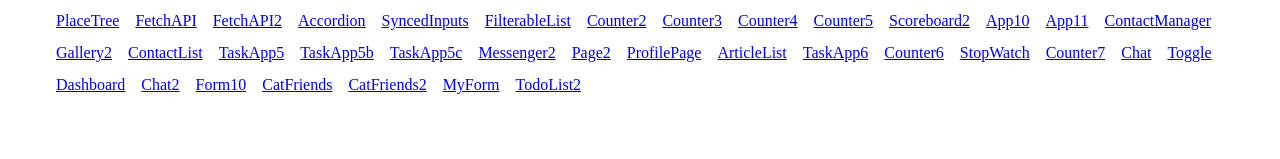
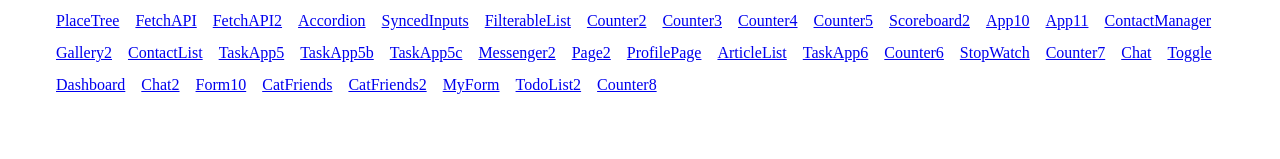
Before and after one commit to takunagai/react-official-tutorial, a React (Create React App) app: page / in a window 1280 px wide. Shown: the part 127-286 px from the top of the page. Built offline with nearby package versions, Linux system fonts and the light colour scheme.

Commit message:
参照を利用した DOM の操作 5b - 不具合例：ウェルカムメッセージと2つのボタン(DOM 要素を手動で削除した後、setState でそれを再度表示してクラッシュが発生)

```diff
--- /dev/null
+++ b/src/Counter8.jsx
@@ -0,0 +1,15 @@
+import { useState, useRef } from 'react'
+
+export default function Counter8() {
+  const [show, setShow] = useState(true)
+  const ref = useRef(null)
+
+  return (
+    <>
+      <p><small>問題が発生する例。DOM削除ボタン押した後、おかしくなる。React に管理させている要素の変更等は避けること</small></p>
+      <button onClick={() => {setShow(!show)}}>Toggle with setState</button><br />
+      <button onClick={() => {ref.current.remove()}}>Remove from the DOM</button>
+      {show && <p ref={ref}>Hello world</p>}
+    </>
+  )
+}
--- a/src/Frontpage.jsx
+++ b/src/Frontpage.jsx
@@ -92,6 +92,7 @@ export default function Frontpage() {
           <li><Link to="/CatFriends2">CatFriends2</Link></li>
           <li><Link to="/MyForm">MyForm</Link></li>
           <li><Link to="/TodoList2">TodoList2</Link></li>
+          <li><Link to="/Counter8">Counter8</Link></li>
         </ul>
       </nav>
       <Outlet />
--- a/src/index.js
+++ b/src/index.js
@@ -91,6 +91,7 @@ import CatFriends from './CatFriends'
 import CatFriends2 from './CatFriends2'
 import MyForm from './MyForm'
 import TodoList2 from './TodoList2'
+import Counter8 from './Counter8'
 
 const container = document.getElementById('root')
 const root = createRoot(container) // createRoot(container!) if you use TypeScript
@@ -191,6 +192,7 @@ root.render(
         <Route path="CatFriends2" element={<CatFriends2 />} />
         <Route path="MyForm" element={<MyForm />} />
         <Route path="TodoList2" element={<TodoList2 />} />
+        <Route path="Counter8" element={<Counter8 />} />
         <Route path="*" element={<NotFound />} />{/* Not Found の時*/}
       </Routes>
     </BrowserRouter>
```
Also changed, not shown: 1 other file (tests, documents, lock files or other folders).
